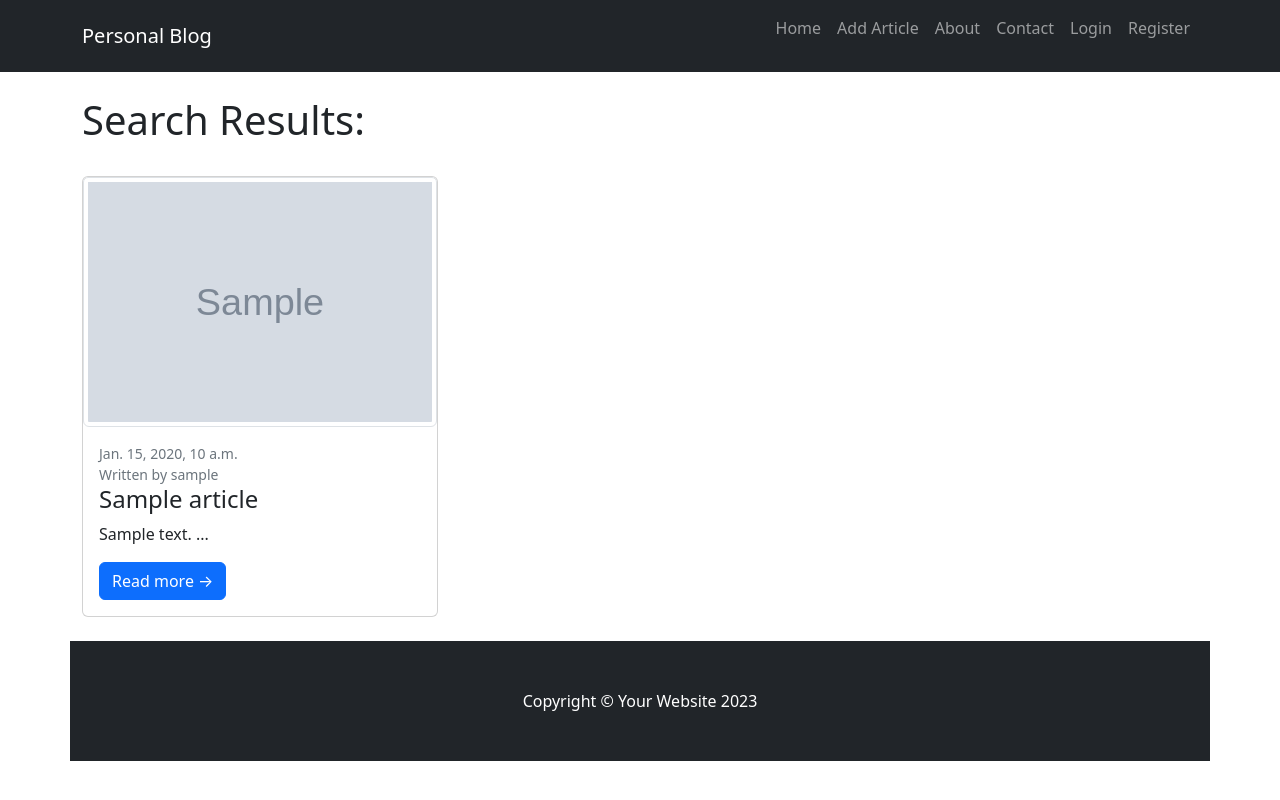
After one commit to devokatsu/Personal-Blog, a Django app: template home/templates/home/search.html in a window 1280 px wide. The commit adds this page. Run offline with Django 5.2, Linux system fonts and the light colour scheme; the template is opened without the code that fills it: values that come from a table or form of the project are taken from there, others are empty; tables that the repository leaves empty hold one stand-in row (values such as "Sample post"); grey boxes marked "Sample" are stand-in pictures; some libraries are stand-ins or nearby versions.

Commit message:
Search bar System

```diff
--- /dev/null
+++ b/home/templates/home/search.html
@@ -0,0 +1,41 @@
+{% extends "base.html" %}
+{% load static %}
+
+{% block content %}
+
+
+
+     <!-- Page content-->
+    <div class="container">
+        <br>
+        <h1> Search Results:</h1>
+        <br>
+
+        <div class="row">
+            <!-- Blog entries-->
+            <div class="col-lg-8">
+                <div class="row">
+                    {% for article in object_list %}
+                        <div class="col-lg-6">
+                            <div class="card mb-4">
+                                <a href="{% url 'detail' article.pk %}"><img class="card-img-top img-thumbnail"
+                                                                            style="width: 100%; height: 250px; object-fit: cover;"
+                                                                             src="{{ article.img.url }}" alt="..."/></a>
+                                <div class="card-body">
+                                    <div class="small text-muted">{{ article.created_at }}</div>
+                                    <div class="small text-muted">Written by {{ article.author }}</div>
+                                    <h2 class="card-title h4">{{ article.title }}</h2>
+                                    <p class="card-text">{{ article.content | slice:75 }} ...</p>
+                                    <a class="btn btn-primary" href="{% url 'detail' article.pk %}">Read more →</a>
+                                </div>
+                            </div>
+                        </div>
+                        {% if forloop.counter|divisibleby:2 %}
+                            </div>
+                            <div class="row">
+                        {% endif %}
+                    {% endfor %}
+                    </div>
+            </div>
+
+{%endblock%}
--- a/home/urls.py
+++ b/home/urls.py
@@ -1,5 +1,5 @@
 from django.urls import path
-from .views import HomePageView, ArticleDetailView, AddArticleView, UpdateArticleView, DeleteArticleView
+from .views import HomePageView, ArticleDetailView, AddArticleView, UpdateArticleView, DeleteArticleView, SearchView
 
 # app_name = 'home'
 
@@ -9,4 +9,5 @@ urlpatterns = [
     path('add/', AddArticleView.as_view(), name='add_article'),
     path('article/edit/<int:pk>', UpdateArticleView.as_view(), name='update_article'),
     path('article/<int:pk>/remove', DeleteArticleView.as_view(), name='delete_article'),
+    path('search/', SearchView.as_view(), name='search'),
 ]
```
Also changed, not shown: home/templates/home/home.html (+9 -4 lines), home/views.py (+18 -0 lines), member/templates/member/login.html (line endings or trailing spaces), member/templates/member/signup.html (line endings or trailing spaces), templates/sidebar.html (added).
